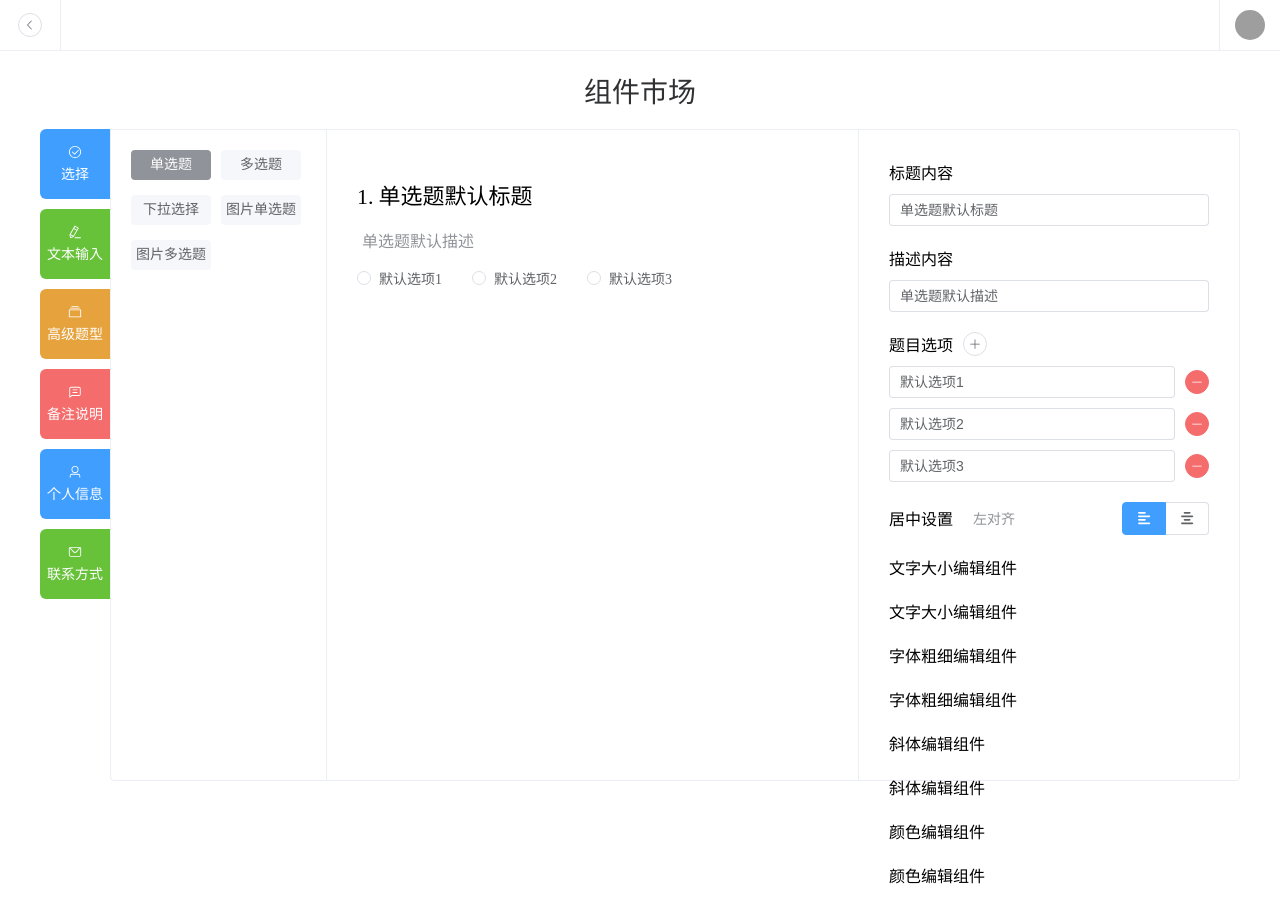
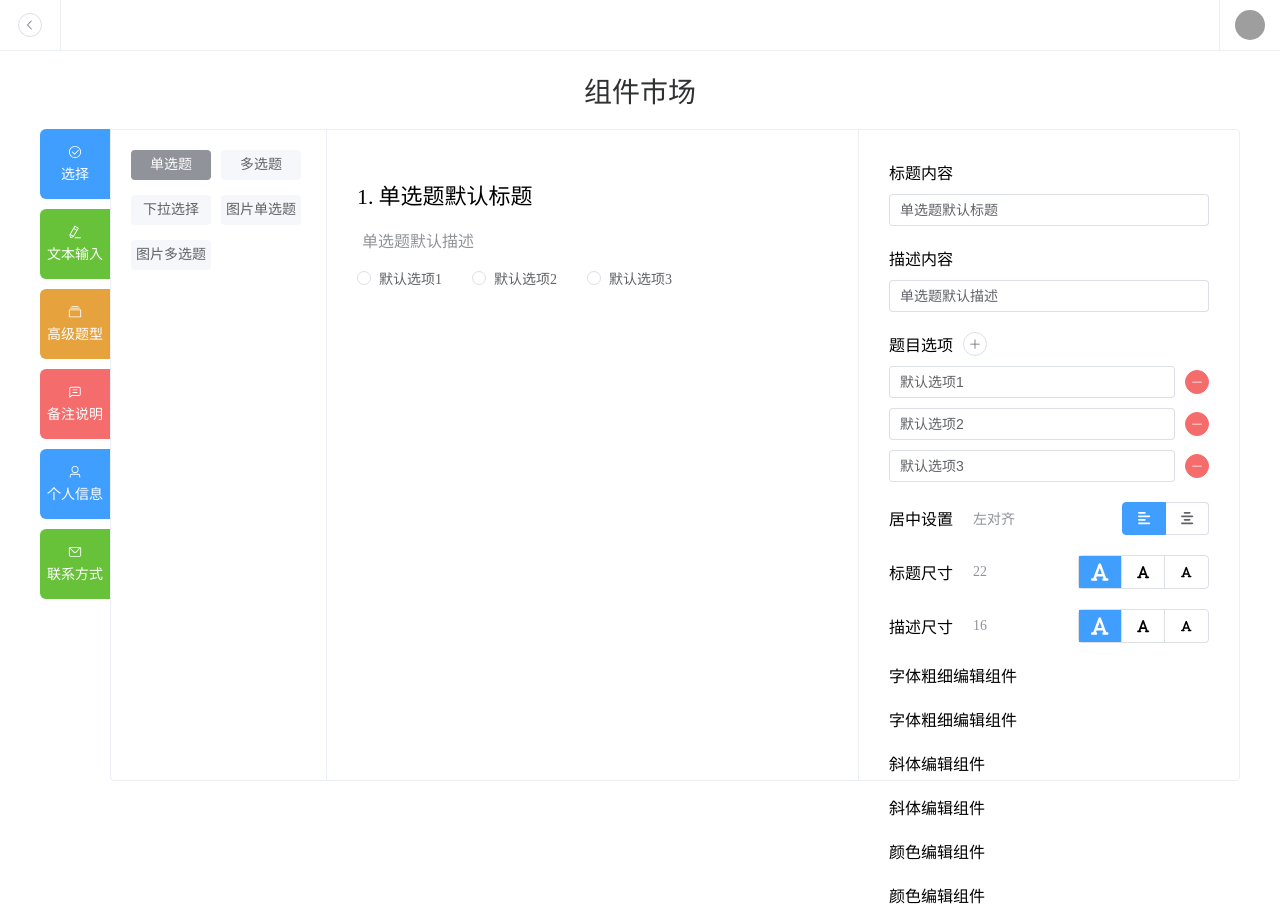
Before and after one commit to tsycheese/vue-nocode-questionnaire, a Vue app: page /single-select in a window 1280 px wide. Built offline with nearby package versions, Linux system fonts and the light colour scheme; grey boxes are pictures that could not be loaded; the HTML template or start-up script is replaced by a standard one.

Commit message:
完成文字大小编辑组件 SizeEditor 的功能

```diff
--- a/src/components/ServeComs/Materials/EditItems/SizeEditor.vue
+++ b/src/components/ServeComs/Materials/EditItems/SizeEditor.vue
@@ -1,5 +1,82 @@
 <template>
-  <div>文字大小编辑组件</div>
+  <div class="size-editor">
+    <EditorButtonGroup :title="curTitle" :status="status[currentStatus]">
+      <div class="options">
+        <div class="option" :class="{ selected: currentStatus === 0 }" @click="curOption = 0">
+          <font-awesome-icon :icon="['fas', 'font']" size="lg" />
+        </div>
+        <div class="option" :class="{ selected: currentStatus === 1 }" @click="curOption = 1">
+          <font-awesome-icon :icon="['fas', 'font']" size="sm" />
+        </div>
+        <div class="option" :class="{ selected: currentStatus === 2 }" @click="curOption = 2">
+          <font-awesome-icon :icon="['fas', 'font']" size="xs" />
+        </div>
+      </div>
+    </EditorButtonGroup>
+  </div>
 </template>
 
-<script setup lang="ts"></script>
+<script setup lang="ts">
+import EditorButtonGroup from '../Common/EditorButtonGroup.vue';
+import { ref, computed, inject, watch } from 'vue';
+
+const props = defineProps<{
+  id: string;
+  isShow: boolean;
+  name: string;
+  status: string[];
+  currentStatus: number;
+  configKey: string;
+}>();
+const curTitle = computed(() => {
+  let title = '';
+  if (props.configKey === 'titleSize') {
+    title = '标题尺寸';
+  } else if (props.configKey === 'descSize') {
+    title = '描述尺寸';
+  }
+  return title;
+});
+const curOption = ref(props.currentStatus);
+
+const updateStatus =
+  inject<(configKey: string, payload?: number | string | boolean) => void>('updateStatus');
+
+watch(curOption, (newVal) => {
+  updateStatus && updateStatus(props.configKey, newVal);
+});
+</script>
+
+<style scoped lang="scss">
+.options {
+  display: flex;
+  border: 1px solid var(--el-border-color);
+  border-radius: 4px;
+}
+
+.option {
+  box-sizing: border-box;
+  width: 43px;
+  height: 32px;
+  display: flex;
+  justify-content: center;
+  align-items: center;
+  border-right: 1px solid var(--el-border-color);
+  cursor: pointer;
+  transition: 0.3s;
+
+  &:last-child {
+    border-right: none;
+  }
+
+  &:hover {
+    color: var(--el-color-primary);
+    background-color: var(--el-color-primary-light-9);
+  }
+
+  &.selected {
+    color: var(--el-color-white);
+    background-color: var(--el-color-primary);
+  }
+}
+</style>
--- a/src/views/MaterialsView/Layout.vue
+++ b/src/views/MaterialsView/Layout.vue
@@ -48,10 +48,12 @@ const updateStatus = (configKey: string, payload?: number | string | boolean) =>
       }
       break;
     }
-    case 'position': {
-      // 居中设置
+    case 'position':
+    case 'titleSize':
+    case 'descSize': {
+      // 居中设置 | 文字大小设置
       if (typeof payload !== 'number') {
-        console.error('Invalid payload type for "position". Expected number.');
+        console.error('Invalid payload type for "position or size". Expected number.');
       }
       materialStore.setOptionsStatus(CurProps, payload as number);
       break;
```
